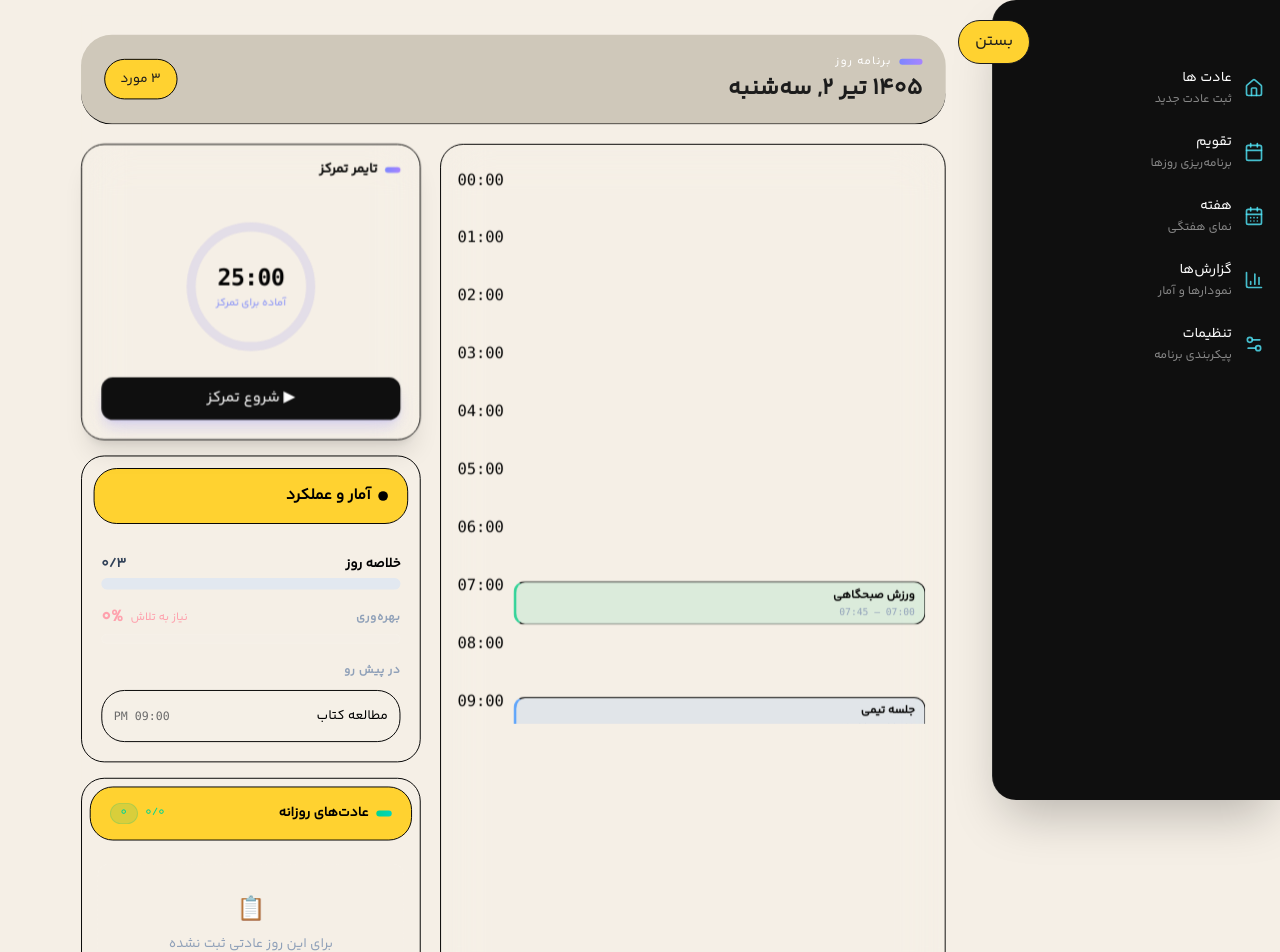
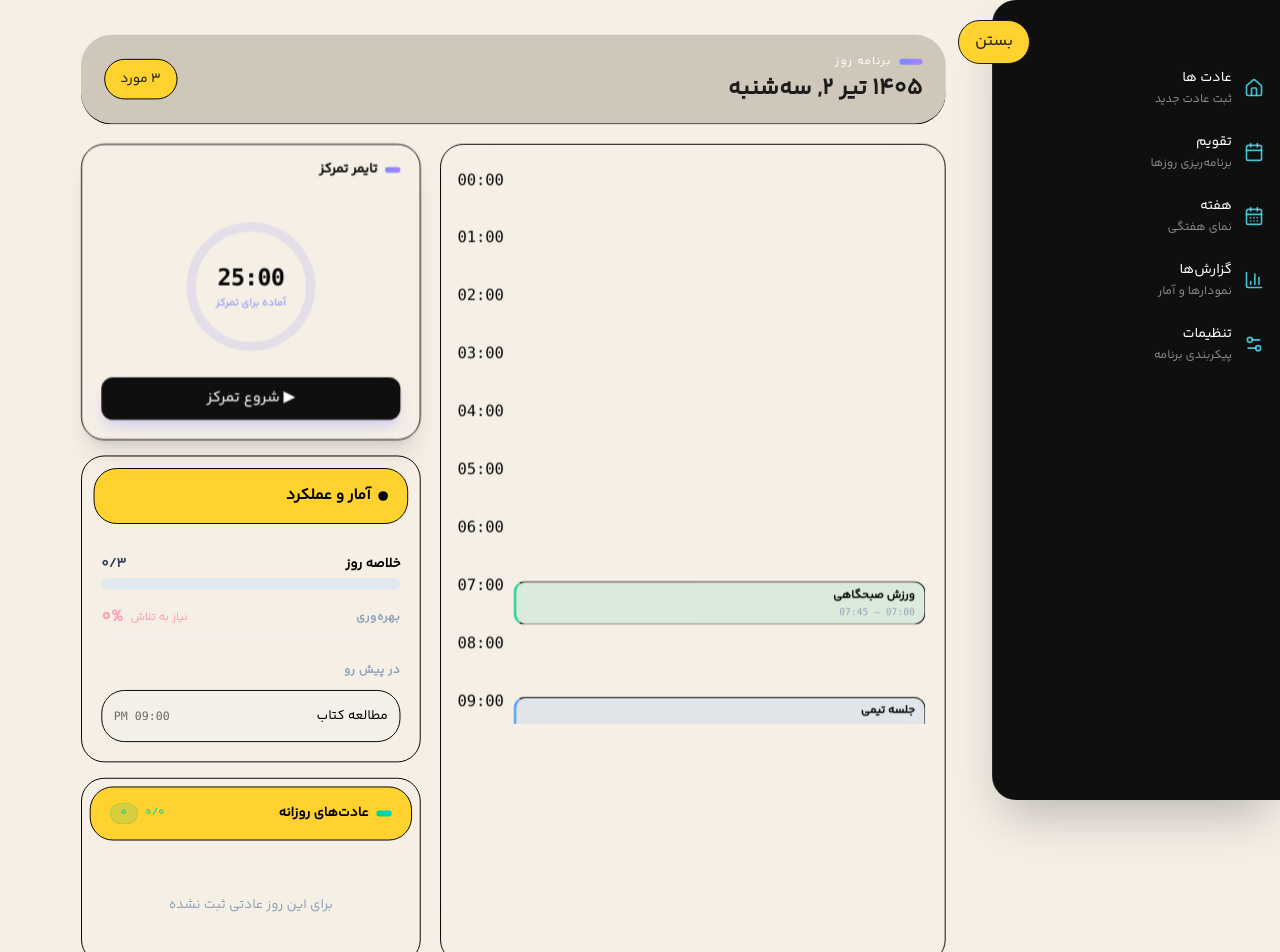
Before and after one commit to MobinaLalani/MyCalendar, a Next.js app: page /DaySheet in a window 1280 px wide. Shown: the top 952 px of the page. Built offline with nearby package versions, Linux system fonts and the light colour scheme.

Commit message:
change style

```diff
--- a/src/features/daySheet/components/layout/DaySheetLayout.tsx
+++ b/src/features/daySheet/components/layout/DaySheetLayout.tsx
@@ -126,7 +126,7 @@ const DaySheetLayout: React.FC<DaySheetLayoutProps> = ({ selectedDateKey }) => {
           <div className="space-y-2.5 p-4">
             {selectedHabits.length === 0 ? (
               <div className="flex flex-col items-center gap-2 rounded-xl border border-dashed border-white/10 px-4 py-8 text-center">
-                <span className="text-2xl">📋</span>
+                {/* <span className="text-2xl">📋</span> */}
                 <span className="text-sm text-slate-400">برای این روز عادتی ثبت نشده</span>
               </div>
             ) : null}
```
